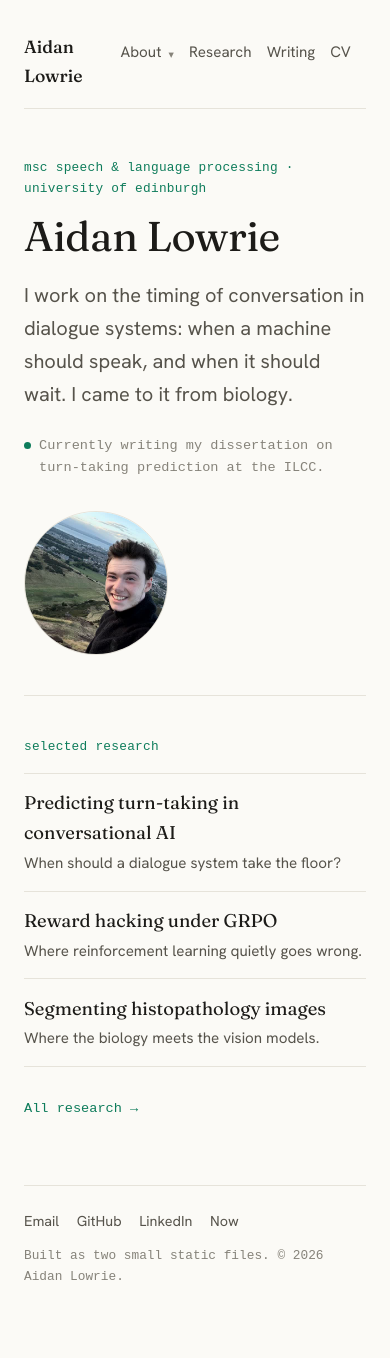
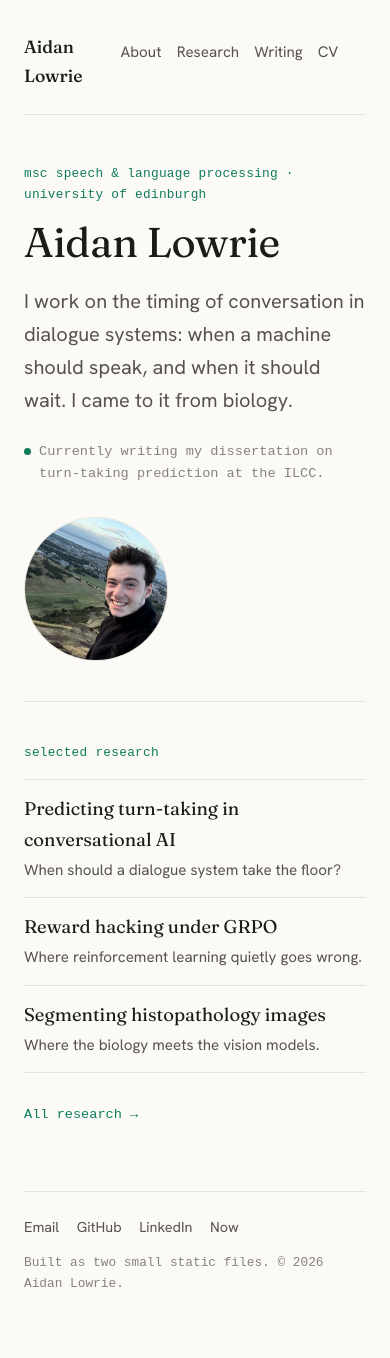
Before and after one commit to aidanlowrie/aidanlowrie.github.io, a Jekyll site: the page built from index.html, in a window 390 px wide. Built offline with Jekyll 4.4.1, drawn with Linux system fonts in a browser that asks for light colours; some web fonts are replaced.

Commit message:
Simplify nav and remove About dropdown

```diff
--- a/_includes/nav.html
+++ b/_includes/nav.html
@@ -2,73 +2,10 @@
   <div class="nav-main">
     <a class="brand" href="{{ '/' | relative_url }}">Aidan Lowrie</a>
     <div class="nav-links">
-      <div class="nav-item nav-group" id="about-nav-group">
-        <button
-          type="button"
-          class="about-toggle"
-          id="about-nav-toggle"
-          aria-expanded="false"
-          aria-controls="about-subnav"
-          aria-label="About"
-        >
-          About <span aria-hidden="true" class="caret">▾</span>
-        </button>
-        <div class="about-menu" id="about-subnav" hidden>
-          <a href="{{ '/about/' | relative_url }}">About overview</a>
-          <a href="{{ '/auc/' | relative_url }}">Amsterdam University College</a>
-          <a href="{{ '/birmingham/' | relative_url }}">University of Birmingham</a>
-          <a href="{{ '/edinburgh/' | relative_url }}">University of Edinburgh</a>
-        </div>
-      </div>
+      <a href="{{ '/about/' | relative_url }}">About</a>
       <a href="{{ '/research/' | relative_url }}">Research</a>
       <a href="{{ '/writing/' | relative_url }}">Writing</a>
       <a href="{{ '/cv/' | relative_url }}">CV</a>
     </div>
   </div>
 </nav>
-<script>
-(() => {
-  const group = document.getElementById("about-nav-group");
-  const toggle = document.getElementById("about-nav-toggle");
-  const panel = document.getElementById("about-subnav");
-  if (!group || !toggle || !panel) return;
-
-  const closeMenu = () => {
-    toggle.setAttribute("aria-expanded", "false");
-    panel.hidden = true;
-    group.classList.remove("is-open");
-  };
-
-  const openMenu = () => {
-    toggle.setAttribute("aria-expanded", "true");
-    panel.hidden = false;
-    group.classList.add("is-open");
-  };
-
-  toggle.addEventListener("click", () => {
-    const isOpen = toggle.getAttribute("aria-expanded") === "true";
-    if (isOpen) {
-      closeMenu();
-      return;
-    }
-    openMenu();
-  });
-
-  document.addEventListener("click", (event) => {
-    if (toggle.getAttribute("aria-expanded") === "true" && !group.contains(event.target)) {
-      closeMenu();
-    }
-  });
-
-  document.addEventListener("keydown", (event) => {
-    if (event.key === "Escape" && toggle.getAttribute("aria-expanded") === "true") {
-      closeMenu();
-      toggle.focus();
-    }
-  });
-
-  panel.querySelectorAll("a").forEach((link) => {
-    link.addEventListener("click", closeMenu);
-  });
-})();
-</script>
--- a/assets/css/style.scss
+++ b/assets/css/style.scss
@@ -32,11 +32,9 @@
 
 /* nav */
 .site-nav {
-  padding-bottom:2rem;
+  padding-bottom:2.25rem;
   margin-bottom:2.5rem;
   border-bottom:1px solid var(--hairline);
-  position:relative;
-  z-index:20;
 }
 .nav-main {
   display:flex;
@@ -49,76 +47,6 @@
 .nav-links { display:flex; align-items:center; gap:1.25rem; font-size:0.95rem; flex-wrap:wrap; }
 .nav-links a { color:var(--muted); }
 .nav-links a:hover { color:var(--accent-ink); }
-.nav-item { position:relative; }
-.nav-group {
-  display:flex;
-  align-items:center;
-  margin:0;
-  padding:0;
-}
-.about-toggle {
-  appearance:none;
-  border:0;
-  background:transparent;
-  color:var(--muted);
-  font:inherit;
-  font-size:0.95rem;
-  line-height:1.2;
-  margin:0;
-  padding:0;
-  cursor:pointer;
-}
-.about-toggle:hover {
-  color:var(--accent-ink);
-  text-decoration:underline;
-  text-underline-offset:3px;
-}
-.about-toggle:focus-visible {
-  outline:1px solid var(--hairline);
-  outline-offset:4px;
-}
-.about-toggle .caret {
-  display:inline-block;
-  margin-left:0.2rem;
-  font-size:0.7em;
-  color:var(--faint);
-  transform:translateY(1px);
-}
-.nav-group.is-open .about-toggle .caret {
-  transform:translateY(0) rotate(180deg);
-}
-.about-menu {
-  position:absolute;
-  top:calc(100% + 0.5rem);
-  left:0;
-  min-width:17rem;
-  max-width:min(88vw, 26rem);
-  padding:0.45rem;
-  display:grid;
-  gap:0.05rem;
-  background:var(--surface);
-  border:1px solid var(--hairline);
-  border-radius:8px;
-  box-shadow:0 14px 34px rgba(28, 27, 24, 0.13);
-}
-.about-menu[hidden] {
-  display:none !important;
-}
-.about-menu a {
-  display:block;
-  padding:0.4rem 0.48rem;
-  border-radius:6px;
-  font-size:0.9rem;
-  font-family:var(--sans);
-  letter-spacing:0;
-  color:var(--muted);
-  line-height:1.3;
-}
-.about-menu a:hover {
-  background:color-mix(in oklab, var(--accent) 9%, transparent);
-  color:var(--accent-ink);
-  text-decoration:none;
-}
 
 /* headings & text */
 h1,h2,h3 { font-family:var(--serif); font-weight:500; color:var(--ink); line-height:1.2; }
@@ -231,7 +159,7 @@
 @keyframes rise { to { opacity:1; transform:none; } }
 @media (max-width:760px) {
   .site-nav {
-    padding-bottom:1.1rem;
+    padding-bottom:1.5rem;
     margin-bottom:2rem;
   }
   .nav-main { align-items:flex-start; }
@@ -247,29 +175,6 @@
   .hero-portrait {
     margin-top:0;
   }
-  .about-menu {
-    position:static;
-    min-width:0;
-    max-width:none;
-    margin-top:0.45rem;
-    padding:0.18rem 0 0.2rem 0.5rem;
-    border:0;
-    border-left:1px solid var(--hairline);
-    border-radius:0;
-    box-shadow:none;
-    background:transparent;
-  }
-  .about-menu a {
-    padding:0.16rem 0;
-    border-radius:0;
-    font-size:0.82rem;
-    font-family:var(--mono);
-    line-height:1.28;
-  }
-  .about-menu a:hover {
-    background:transparent;
-    text-decoration:underline;
-  }
   .t-year { flex-basis:6rem; }
 }
 @media (prefers-reduced-motion: reduce) {
```
